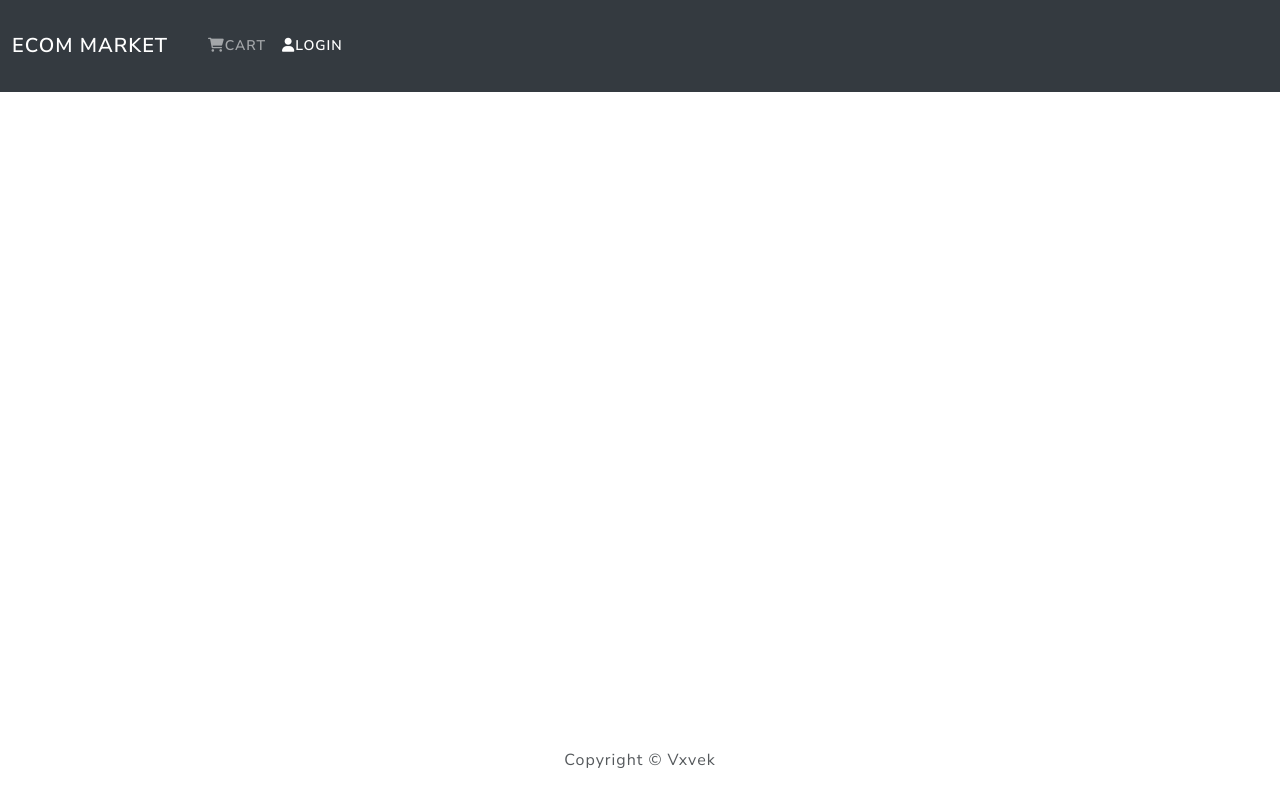
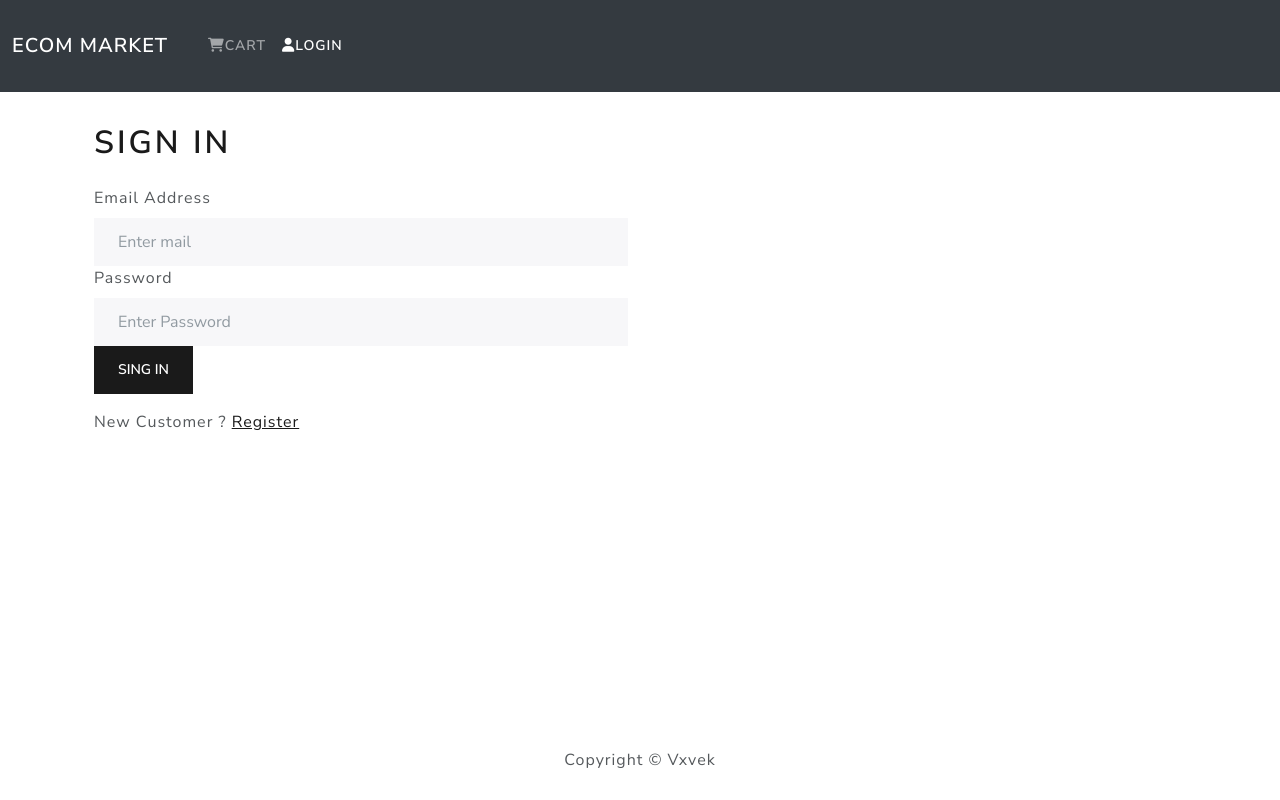
Before and after one commit to vivekmv99/Ecommerce, a React (Create React App) app in the folder home/: page /login in a window 1280 px wide. Built offline with nearby package versions, Linux system fonts and the light colour scheme.

Commit message:
login and logout

```diff
--- a/home/src/App.js
+++ b/home/src/App.js
@@ -5,6 +5,7 @@
 import HomeScreen from './screens/HomeScreen'
 import ProductScreen from './screens/ProductScreen'
 import CartScreen from './screens/CartScreen'
+import LoginScreen from './screens/LoginScreen'
 
 
 function App() {
@@ -15,6 +16,7 @@
         <Container>
           <Routes>
             <Route  path='/' element={<HomeScreen />} exact/>
+            <Route  path='/login' element={< LoginScreen />} />
             <Route path='/product/:id' element={<ProductScreen />} />
             <Route  path='/carts/:id' element={< CartScreen />}   />
             <Route path="/carts/" element={<CartScreen />} />
--- a/home/src/actions/productActions.js
+++ b/home/src/actions/productActions.js
@@ -23,8 +23,8 @@
     }catch(error) {
         dispatch({
             type: PRODUCT_LIST_FAIL,
-            payload: error.response && error.response.data.message
-                ? error.response.data.message
+            payload: error.response && error.response.data.detail
+                ? error.response.data.detail
                 : error.message,
         })
 
@@ -46,8 +46,8 @@
     }catch(error) {
         dispatch({
             type: PRODUCT_DETAILS_FAIL,
-            payload: error.response && error.response.data.message
-                ? error.response.data.message
+            payload: error.response && error.response.data.detail
+                ? error.response.data.detail
                 : error.message,
         })
 
--- /dev/null
+++ b/home/src/actions/userActions.js
@@ -0,0 +1,50 @@
+import axios from "axios";
+import {
+  USER_LOGIN_REQUEST,
+  USER_LOGIN_SUCCESS,
+  USER_LOGIN_FAIL,
+  USER_LOGOUT,
+} from "../constants/userConstants";
+
+export const login = (email, password) => async (dispatch) => {
+  try {
+    dispatch({
+      type: USER_LOGIN_REQUEST,
+    });
+
+    const config = {
+      headers: {
+        "Content-Type": "application/json",
+      },
+    };
+
+    const { data } =  await axios.post(
+      '/api/users/login/',
+      { 'username': email, 'password': password },
+      config
+    )
+
+    dispatch({
+      type: USER_LOGIN_SUCCESS,
+      payload: data
+    })
+
+    console.log(data)
+    localStorage.setItem('userInfo', JSON.stringify(data))
+
+  } catch (error) {
+    dispatch({
+      type: USER_LOGIN_FAIL,
+      payload:
+        error.response && error.response.data.detail
+          ? error.response.data.detail
+          : error.message,
+    });
+  }
+};
+
+
+export const logout = () => (dispatch) => {
+  localStorage.removeItem( 'userInfo' )
+  dispatch({type: USER_LOGOUT})
+}
--- /dev/null
+++ b/home/src/components/FormContainer.js
@@ -0,0 +1,16 @@
+import React from 'react'
+import { Container, Row, Col} from 'react-bootstrap'
+
+function FormContainer({ children}) {
+  return (
+    <Container>
+        <Row className="justify-content">
+            <Col xs={12} md={6}>
+                { children }
+            </Col>
+        </Row>
+    </Container>
+  )
+}
+
+export default FormContainer
--- a/home/src/components/Header.js
+++ b/home/src/components/Header.js
@@ -1,8 +1,20 @@
 import React from 'react'
-import { Navbar, Nav, Container} from 'react-bootstrap'
+import { useDispatch, useSelector } from 'react-redux'
+import { Navbar, Nav, Container, NavDropdown} from 'react-bootstrap'
 import { LinkContainer } from 'react-router-bootstrap'
+import { logout } from '../actions/userActions'
 
 function Header() {
+
+  const userLogin = useSelector(state => state.userLogin)
+  const { userInfo } = userLogin
+
+  const dispatch = useDispatch()
+
+  const logoutHandler = () => {
+    dispatch(logout())
+  }
+
   return (
     <header>
       <Navbar bg="dark" variant='dark' expand="lg" collapseOnSelect>
@@ -20,9 +32,21 @@
               <LinkContainer to="/carts/">
               <Nav.Link ><i className='fas fa-shopping-cart'></i>Cart</Nav.Link>
               </LinkContainer>
-              <LinkContainer to="/login">
-              <Nav.Link ><i className='fas fa-user'></i>Login</Nav.Link>
-              </LinkContainer>
+              { userInfo ? (<NavDropdown title ={userInfo.name} id='username'>
+                <LinkContainer to='/profile'>
+                  <NavDropdown.Item>Profile</NavDropdown.Item>
+                </LinkContainer>
+
+                 <NavDropdown.Item onClick={logoutHandler}>Logout</NavDropdown.Item>
+
+              </NavDropdown>): (
+                 <LinkContainer to="/login">
+                 <Nav.Link ><i className='fas fa-user'></i>Login</Nav.Link>
+                 </LinkContainer>
+
+              )}
+
+
 
 
             </Nav>
--- /dev/null
+++ b/home/src/constants/userConstants.js
@@ -0,0 +1,5 @@
+export const USER_LOGIN_REQUEST = "USER_LOGIN_REQUEST"
+export const USER_LOGIN_SUCCESS = "USER_LOGIN_SUCCESS"
+export const USER_LOGIN_FAIL = "USER_LOGIN_FAIL"
+
+export const USER_LOGOUT = "USER_LOGOUT"
--- /dev/null
+++ b/home/src/reducers/userReducers.js
@@ -0,0 +1,25 @@
+import {
+  USER_LOGIN_REQUEST,
+  USER_LOGIN_SUCCESS,
+  USER_LOGIN_FAIL,
+  USER_LOGOUT,
+} from "../constants/userConstants";
+
+export const userLoginReducers = (state = {}, action) => {
+  switch (action.type) {
+    case USER_LOGIN_REQUEST:
+      return { loading: true };
+
+    case USER_LOGIN_SUCCESS:
+      return { loading: false, userInfo: action.payload };
+
+    case USER_LOGIN_FAIL:
+      return { loading: false, error: action.payload };
+
+    case USER_LOGOUT:
+      return { };
+
+    default:
+      return state;
+  }
+};
--- /dev/null
+++ b/home/src/screens/LoginScreen.js
@@ -0,0 +1,71 @@
+import React, { useEffect, useState } from "react"
+import { Link, useNavigate, useHistory, useLocation  } from "react-router-dom"
+import { Form, Col, Row, Button } from "react-bootstrap"
+import { useDispatch, useSelector } from "react-redux";
+import Loader from "../components/Loader";
+import Message from "../components/Message";
+import FormContainer from "../components/FormContainer";
+import { login } from "../actions/userActions"
+
+
+function LoginScreen({  }) {
+  const [email, setEmail ] = useState('')
+  const [password, setPassword ] = useState('')
+  const history = useNavigate();
+
+  const location = useLocation()
+
+  const dispatch = useDispatch()
+
+  const redirect = location.search ? location.search.split('=')[1] : '/'
+
+  const userLogin = useSelector(state => state.userLogin);
+
+  const { error, loading, userInfo } = userLogin;
+
+  useEffect(() => {
+    if (userInfo){
+        history(redirect)
+
+    }
+  }, [ history, userInfo, redirect])
+
+  const submitHandler = (e) => {
+    e.preventDefault()
+    dispatch(login(email, password))
+  }
+
+  return (
+    <FormContainer>
+        <h1>Sign In</h1>
+        {error && <Message variant='danger'>{error}</Message>}
+        {loading && <Loader />}
+        <Form onSubmit={submitHandler}>
+            <Form.Group controId='email'>
+                <Form.Label>Email Address</Form.Label>
+                <Form.Control type='email' placeholder='Enter mail'
+                value={email} onChange={(e) => setEmail(e.target.value)}></Form.Control>
+            </Form.Group>
+
+            <Form.Group controId='password'>
+                <Form.Label>Password</Form.Label>
+                <Form.Control type='password' placeholder='Enter Password'
+                value={password} onChange={(e) => setPassword(e.target.value)}></Form.Control>
+            </Form.Group>
+
+            <Button type='submi' variant='primary'>Sing In</Button>
+        </Form>
+
+        <Row className='py-3'>
+            <Col>
+                New Customer ? <Link to={redirect ? `/register?redirect=${redirect}` : `/register`}>
+                Register
+                </Link>
+            </Col>
+        </Row>
+
+    </FormContainer>
+  )
+}
+
+export default LoginScreen;
--- a/home/src/store.js
+++ b/home/src/store.js
@@ -5,20 +5,28 @@
 
 import { cartReducer } from './reducers/cartReducers'
 
+import { userLoginReducers } from './reducers/userReducers'
+
 
 const reducer = combineReducers({
     productList : productListReducers,
     productDetails : productDetailsReducers,
     cart: cartReducer,
+    userLogin: userLoginReducers,
 })
 
 const cartItemFromStorage = localStorage.getItem('cartItems') ?
     JSON.parse(localStorage.getItem('cartItems')) : []
 
+const userInfoFromStorage = localStorage.getItem('userInfo') ?
+    JSON.parse(localStorage.getItem('userInfo')) : null
+
 
 
 const initialState = {
-    cart: { cartItems: cartItemFromStorage }
+    cart: { cartItems: cartItemFromStorage },
+    userLogin: { userInfo: userInfoFromStorage }
+
 }
 
 
```
Also changed, not shown: 2 other files (tests, documents, lock files or other folders).
